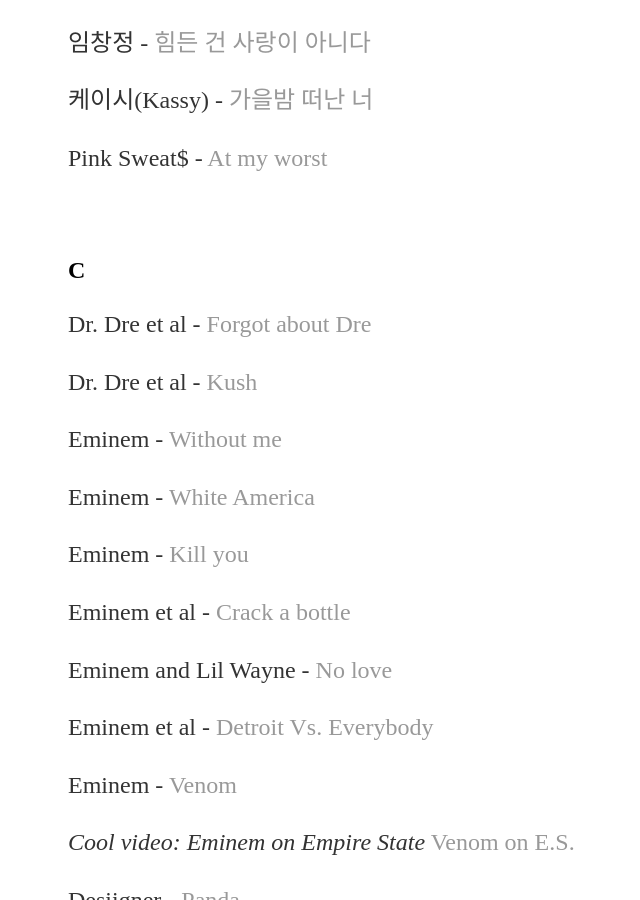
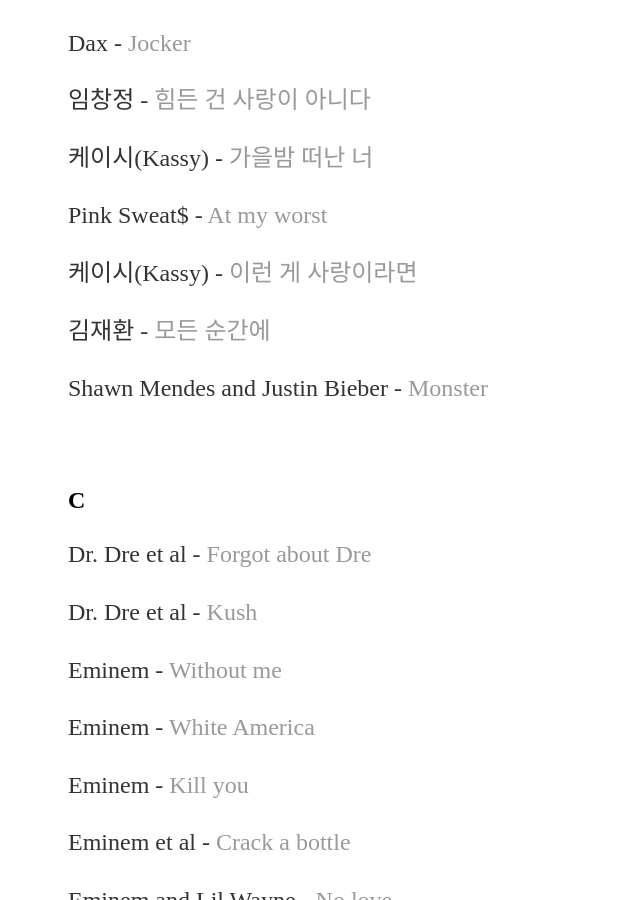
Before and after one commit to yjkweon24/yjkweon24.github.io, a Jekyll site: the page built from _posts/2018-10-23-songs-that-i-love.md, in a window 1280 px wide and 900 px high, scrolled down 4477 px. Shown: the whole window, without its empty margins (124-764 px from the left). Built offline with Jekyll 4.4.1, drawn with Linux system fonts in a browser that asks for light colours; some of the changed text lies outside the part shown.

Commit message:
update dec 18 2020

```diff
--- a/_posts/2018-10-23-songs-that-i-love.md
+++ b/_posts/2018-10-23-songs-that-i-love.md
@@ -156,6 +158,12 @@
 케이시(Kassy) - [가을밤 떠난 너](https://www.youtube.com/watch?v=fwM-OMcE4so)
 
 Pink Sweat$ - [At my worst](https://www.youtube.com/watch?v=8CEJoCr_9UI)
+
+케이시(Kassy) - [이런 게 사랑이라면](https://www.youtube.com/watch?v=go63iFvJUvQ&ab_channel=Kassy-Topic)
+
+김재환 - [모든 순간에](https://www.youtube.com/watch?v=tuMI9DfgUEI&ab_channel=Musicismylife)
+
+Shawn Mendes and Justin Bieber - [Monster](https://www.youtube.com/watch?v=MPbUaIZAaeA&ab_channel=ShawnMendesVEVO)
 
 <br>
 
@@ -282,3 +290,5 @@
 Why Don't We - [Fallin'](https://www.youtube.com/watch?v=vgx-R_4s12U)
 
 24kGoldn and Iann dior - [Mood](https://www.youtube.com/watch?v=GrAchTdepsU)
+
+케이시(Kassy) - [이 마음이 찾아오면](https://www.youtube.com/watch?v=VXBI1wt8XII&ab_channel=Hello%2CMyMusicPlayer)
```
Also changed, not shown: other parts of _posts/2018-10-23-songs-that-i-love.md (+2 -0 lines).
